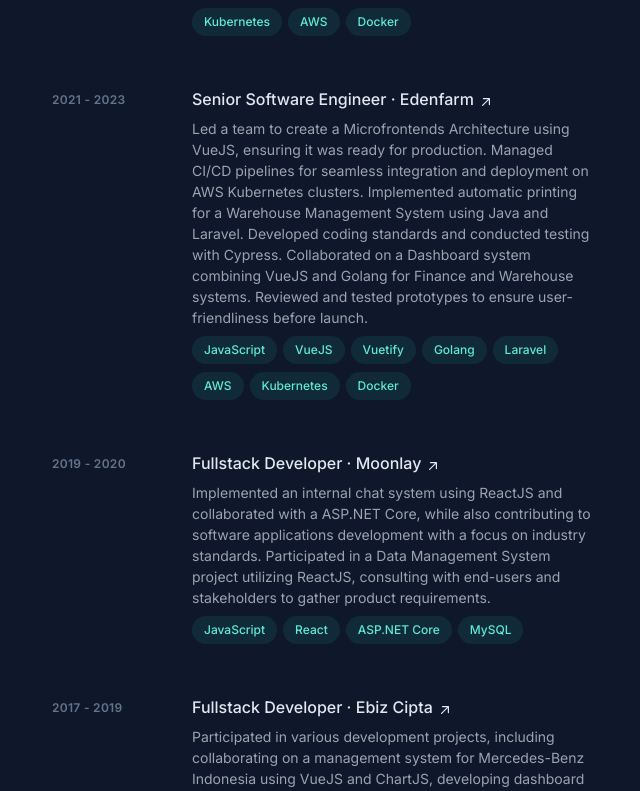
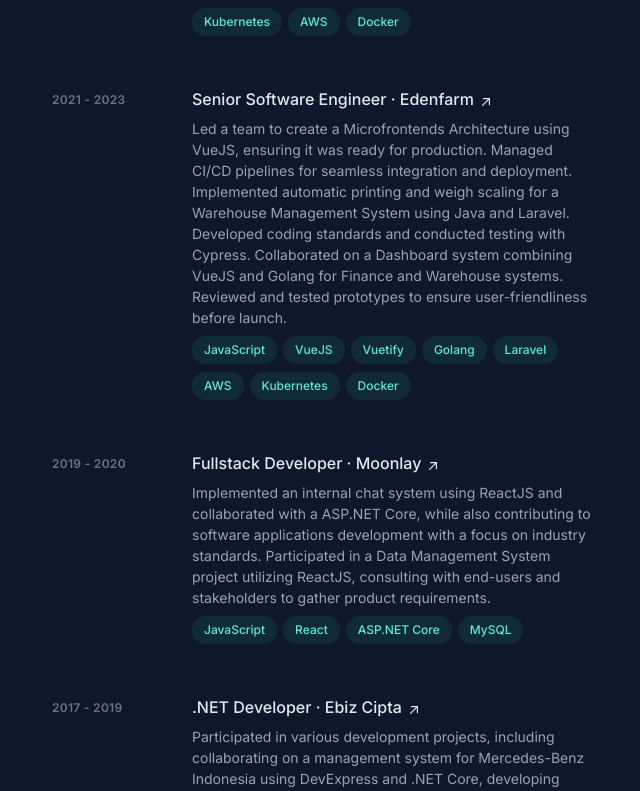
Before and after one commit to rzpjunior/rzpjunior, a Next.js app: page / in a window 1280 px wide. Shown: the part 809-1600 px from the top of the page, without its empty margins (588-1228 px from the left). Built offline with nearby package versions, Linux system fonts and the light colour scheme.

Commit message:
chore(content): change resume and adjust experience description

```diff
--- a/src/components/Experience.tsx
+++ b/src/components/Experience.tsx
@@ -141,13 +141,13 @@
                             </h3>
                             <p className="mt-2 text-sm leading-normal text-gray-400">
                                 Led a team to create a Microfrontends Architecture using VueJS,
-                                ensuring it was ready for production. Managed CI/CD pipelines for seamless
-                                integration and deployment on AWS Kubernetes clusters.
-                                Implemented automatic printing for a Warehouse Management System using
-                                Java and Laravel. Developed coding standards and conducted testing with Cypress.
-                                Collaborated on a Dashboard system combining VueJS and Golang for
-                                Finance and Warehouse systems. Reviewed and tested prototypes to
-                                ensure user-friendliness before launch.
+                                ensuring it was ready for production. Managed CI/CD pipelines
+                                for seamless integration and deployment. Implemented automatic
+                                printing and weigh scaling for a Warehouse Management System using
+                                Java and Laravel. Developed coding standards and conducted testing
+                                with Cypress. Collaborated on a Dashboard system combining VueJS
+                                and Golang for Finance and Warehouse systems. Reviewed and tested
+                                prototypes to ensure user-friendliness before launch.
                             </p>
                             <ul className="nt-2 flex flex-wrap" aria-label="Technologies used">
                                 <li className="mr-1.5 mt-2">
@@ -281,7 +281,7 @@
                                     >
                                         <span className="absolute -inset-x-4 -inset-y-2.5 hidden rounded md:-inset-x-6 md:-inset-y-4 lg:block"></span>
                                         <span>
-                                            Fullstack Developer ·
+                                            .NET Developer ·
                                             {/* ---- */}
                                             <span className="inline-block">
                                                 &nbsp;Ebiz Cipta
@@ -304,7 +304,7 @@
                             </h3>
                             <p className="mt-2 text-sm leading-normal text-gray-400">
                                 Participated in various development projects, including collaborating on a
-                                management system for Mercedes-Benz Indonesia using VueJS and ChartJS,
+                                management system for Mercedes-Benz Indonesia using DevExpress and .NET Core,
                                 developing dashboard document systems for PT Donggi Senoro, and creating
                                 dashboard data systems for PT Suzuki Indonesia.
                                 Contributed to the development of a Timesheet & Attendance System
@@ -348,7 +348,7 @@
                 </li>
             </ol>
             <a
-                href="https://1o9rejpe1ewqxu5l.public.blob.vercel-storage.com/RizkyPJuniorResumePDF-SMsitSsCpORQ5vXe9RCckugmDI380q.pdf"
+                href="https://1o9rejpe1ewqxu5l.public.blob.vercel-storage.com/RizkyPutraJuniorResume-a0Kpos2bpFzsB1j5dU6QJnRYxxyd8q.pdf"
                 target="_blank"
                 rel="noreferrer noopener"
                 className="inline-flex items-baseline font-medium leading-tight text-slate-200 hover:text-teal-300 focus-visible:text-teal-300 font-semibold text-slate-200 group/link text-base"
```
